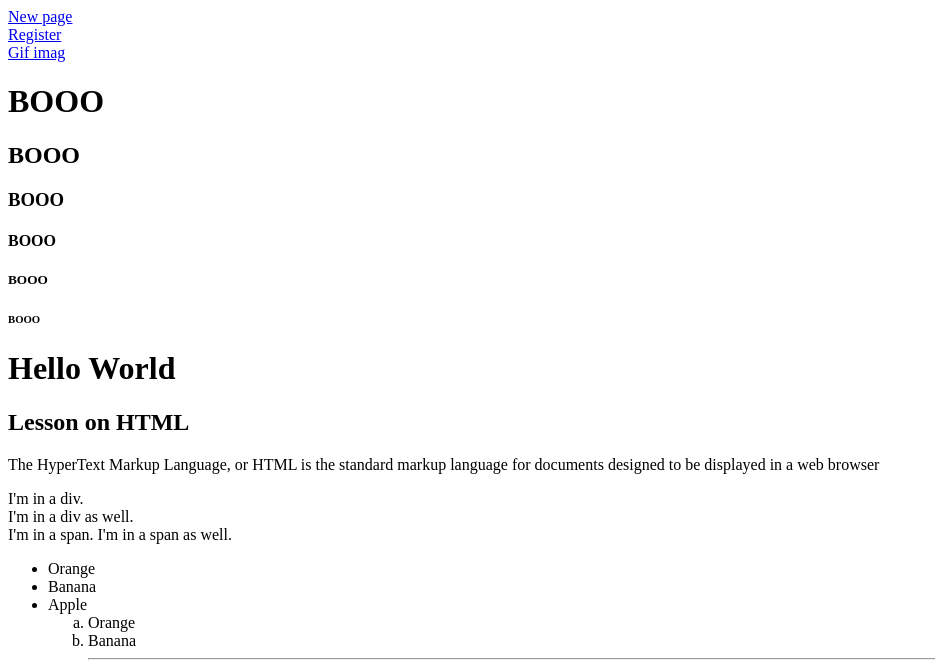
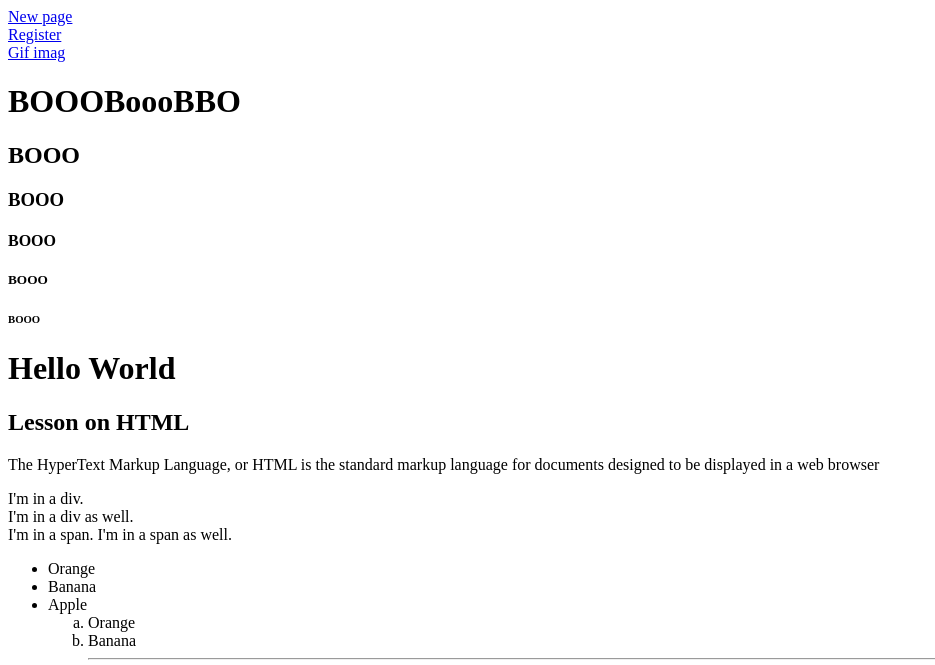
Before and after one commit to Dimus73/backgroung-generator, a plain HTML site: page index.html in a window 1280 px wide. Shown: the top 665 px of the page, without its empty margins (0-935 px from the left). Drawn offline with Linux system fonts and the light colour scheme; grey boxes are pictures that could not be loaded.

Commit message:
Chenge Booo

```diff
--- a/index.html
+++ b/index.html
@@ -7,7 +7,7 @@
 		<a href="NewPage.html">New page</a><br>
 		<a href="Register.html">Register</a><br>
 		<a href="https://giphy.com/gifs/toroymoi-toro-y-moi-the-loop-chazwick-NkNdFxS17j4umegKmY/fullscreen" > Gif imag </a>
-		<h1>BOOO</h1>
+		<h1>BOOOBoooBBO</h1>
 		<h2>BOOO</h2>
 		<h3>BOOO</h3>
 		<h4>BOOO</h4>
```
